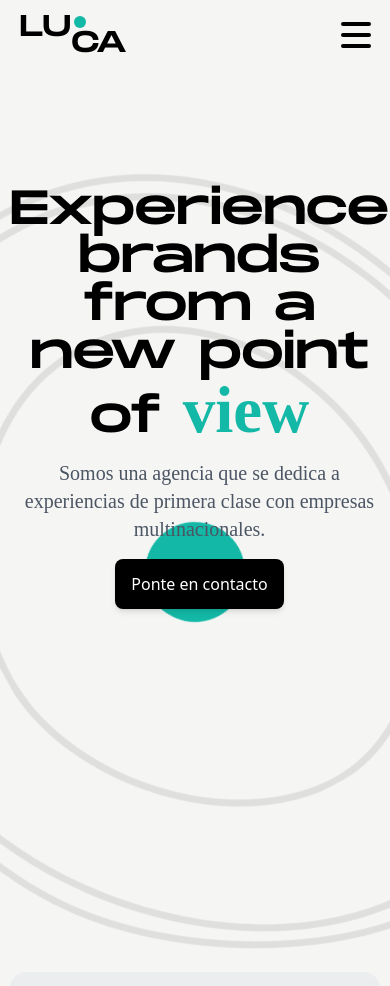
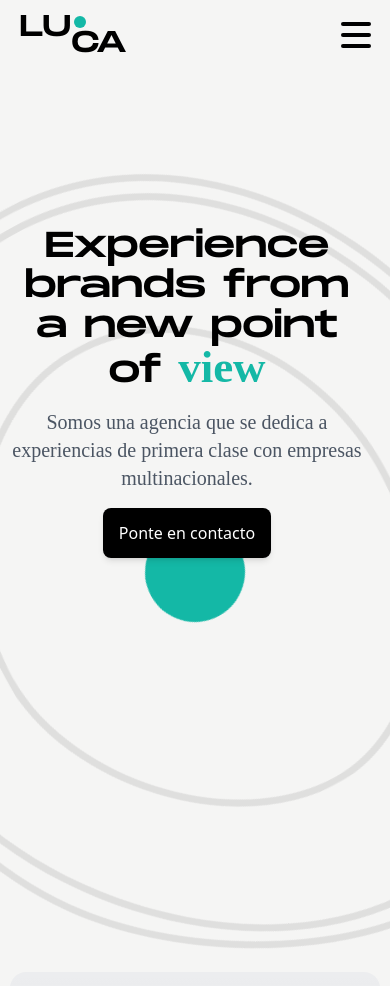
Before and after one commit to Alvarg27/luca-next, a Next.js app: page / in a window 390 px wide. Shown: the top 986 px of the page. Built offline with nearby package versions, Linux system fonts and the light colour scheme; a web font is replaced by a local one.

Commit message:
Update HeroSection.js

```diff
--- a/components/Hero/HeroSection.js
+++ b/components/Hero/HeroSection.js
@@ -14,12 +14,12 @@ const HeroSection = () => {
       ref={homeRef}
       className="min-h-screen w-full flex justify-center items-center  relative"
     >
-      <div className="max-w-[1200px] w-[95%] relative z-[1] flex-col md:flex-row flex md:mt-[0px]  -mt-[50px]">
+      <div className="max-w-[1200px] w-[95%] relative z-[1] flex-col md:flex-row flex md:mt-[0px]  -mt-[60px]">
         <div className="md:w-[40%] w-full pr-4 flex items-center md:h-[500px]">
           <div className="text-center md:text-left flex flex-col items-center md:items-start">
-            <h2 className="text-5xl lg:text-5xl font-medium font-monument">
+            <h2 className="text-4xl lg:text-5xl font-medium font-monument">
               Experience brands from a new point of{" "}
-              <b className="font-alga text-[65px] lg:text-[65px] text-teal-500">
+              <b className="font-alga text-[45px] lg:text-[65px] text-teal-500">
                 view
               </b>
             </h2>
```
